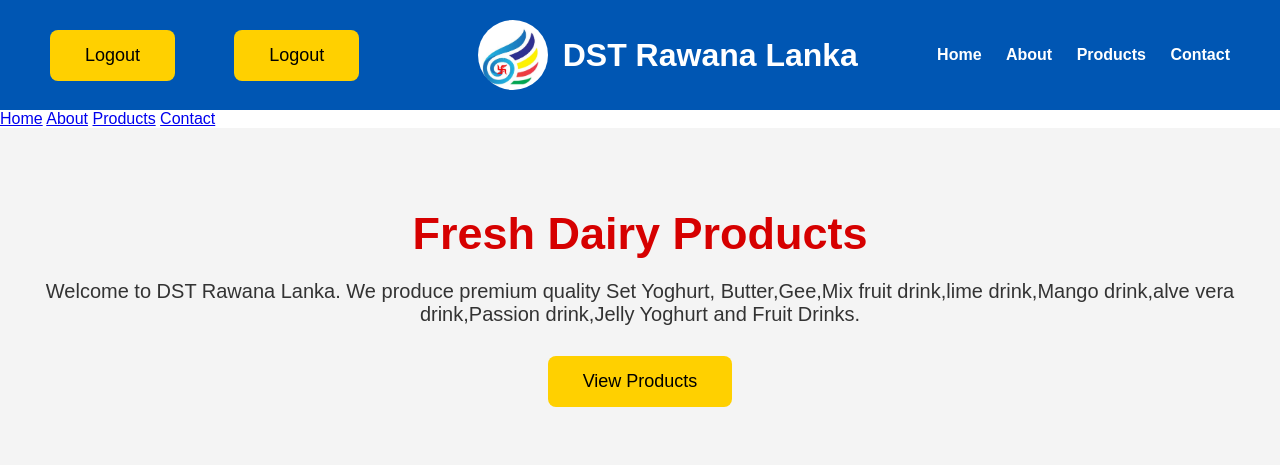
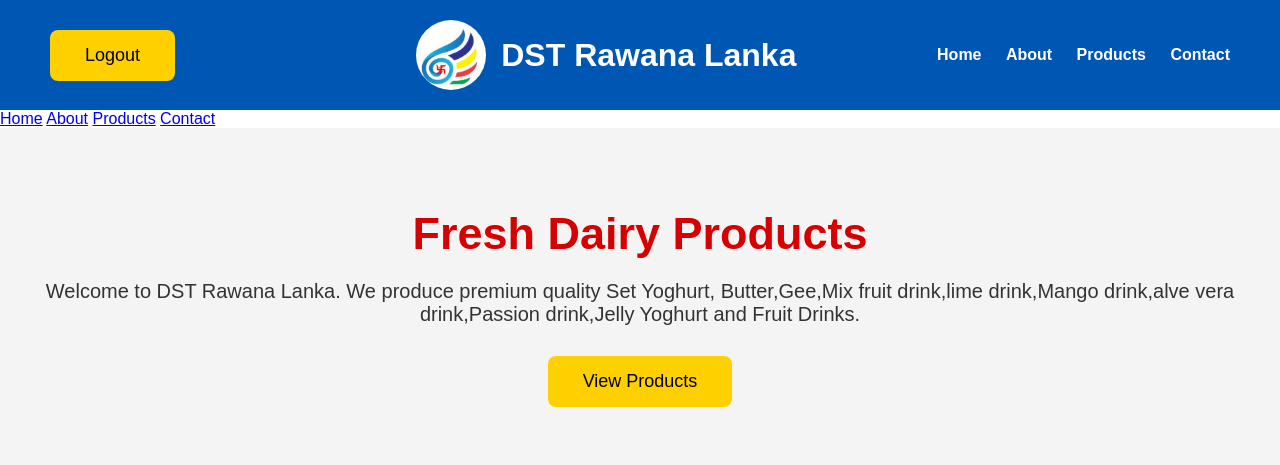
Before and after one commit to dstrawanalanka-eng/dst-rawana-lanka, a plain HTML site: page index.html in a window 1280 px wide. Shown: the top 465 px of the page. Drawn offline with Linux system fonts and the light colour scheme; a script that the page names is missing.

Commit message:
Add files via upload

```diff
--- a/index.html
+++ b/index.html
@@ -9,7 +9,7 @@
 </head><script type="module" src="js/auth.js"></script>
 <body>
 
-<header> <button id="logoutBtn">Logout <p id="userName"></p>
+<header>
 
 <button id="logoutBtn">
 Logout
@@ -31,6 +31,7 @@
 <a href="products.html">Products</a>
 <a href="contact.html">Contact</a>
 </nav>
+
 
 </header>
         <a href="index.html">Home</a>
```
